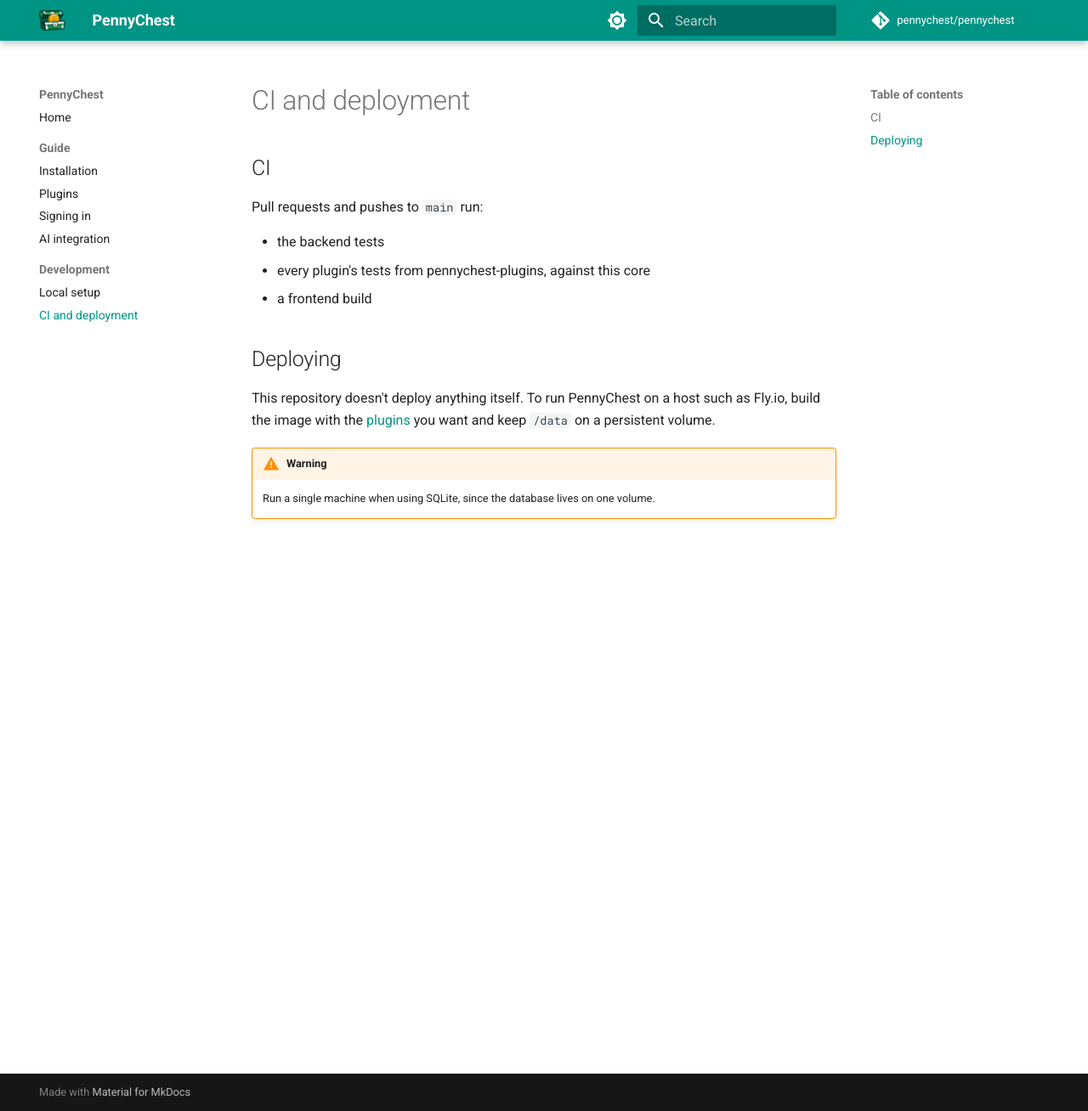
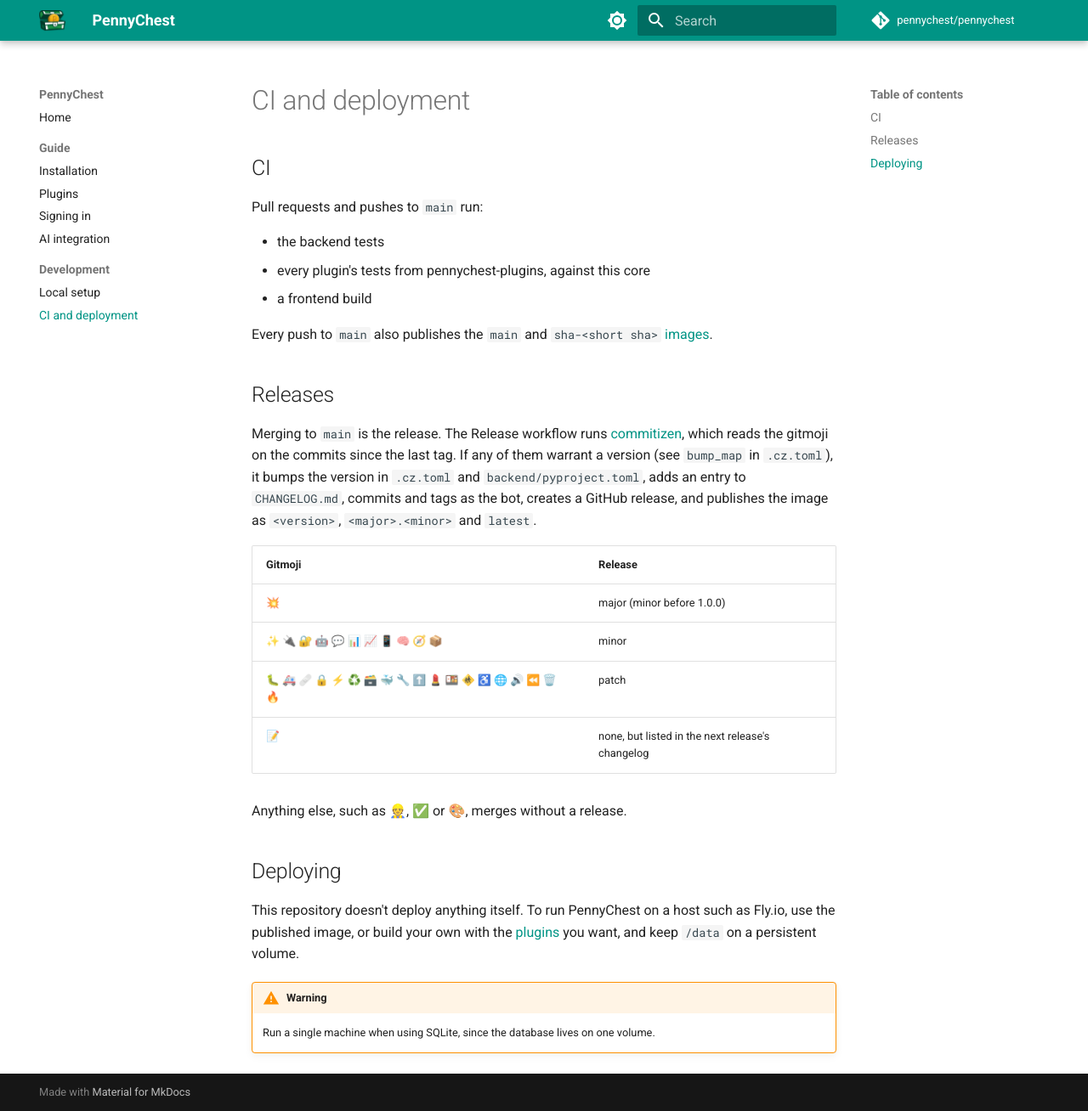
Before and after one commit to pennychest/pennychest, an MkDocs documentation site: the page built from docs/guide/deployment.md, in a window 1280 px wide and 1308 px high. Shown: the whole window at 85% size. Built offline with MkDocs 1.6.1 and Material for MkDocs 9.7.7, drawn with Linux system fonts in a browser that asks for light colours; comment, search, counter and statistics services are not loaded.

Commit message:
👷 Release with commitizen and publish images to GHCR

```diff
--- a/docs/guide/deployment.md
+++ b/docs/guide/deployment.md
@@ -8,9 +8,24 @@
 - every plugin's tests from pennychest-plugins, against this core
 - a frontend build
 
+Every push to `main` also publishes the `main` and `sha-<short sha>` [images](installation.md#the-image).
+
+## Releases
+
+Merging to `main` is the release. The Release workflow runs [commitizen](https://commitizen-tools.github.io/commitizen/), which reads the gitmoji on the commits since the last tag. If any of them warrant a version (see `bump_map` in `.cz.toml`), it bumps the version in `.cz.toml` and `backend/pyproject.toml`, adds an entry to `CHANGELOG.md`, commits and tags as the bot, creates a GitHub release, and publishes the image as `<version>`, `<major>.<minor>` and `latest`.
+
+| Gitmoji | Release |
+|---|---|
+| 💥 | major (minor before 1.0.0) |
+| ✨ 🔌 🔐 🤖 💬 📊 📈 📱 🧠 🧭 📦 | minor |
+| 🐛 🚑 🩹 🔒 ⚡️ ♻️ 🗃️ 🐳 🔧 ⬆️ 💄 🍱 🚸 ♿️ 🌐 🔊 ⏪ 🗑️ 🔥 | patch |
+| 📝 | none, but listed in the next release's changelog |
+
+Anything else, such as 👷, ✅ or 🎨, merges without a release.
+
 ## Deploying
 
-This repository doesn't deploy anything itself. To run PennyChest on a host such as Fly.io, build the image with the [plugins](plugins.md) you want and keep `/data` on a persistent volume.
+This repository doesn't deploy anything itself. To run PennyChest on a host such as Fly.io, use the published image, or build your own with the [plugins](plugins.md) you want, and keep `/data` on a persistent volume.
 
 !!! warning
     Run a single machine when using SQLite, since the database lives on one volume.
```
Also changed, not shown: CHANGELOG.md (added, +54 -0 lines), README.md (+6 -1 lines), docs/guide/installation.md (+16 -1 lines), docs/guide/plugins.md (+1 -1 lines), .cz.toml (added), 2 other files.
